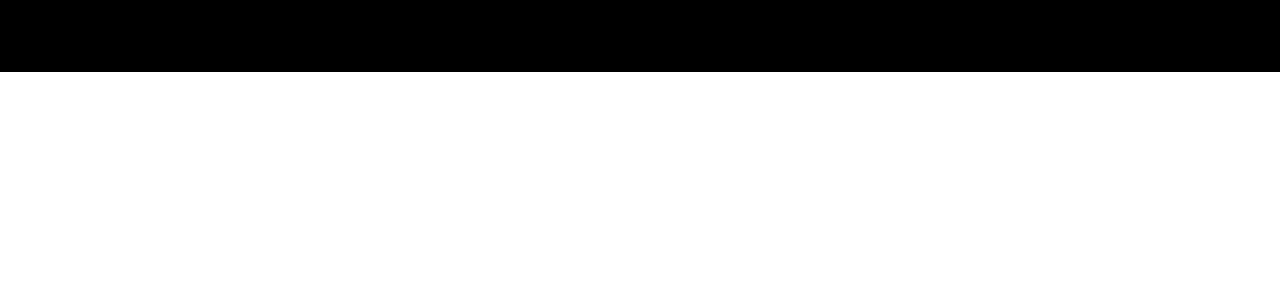
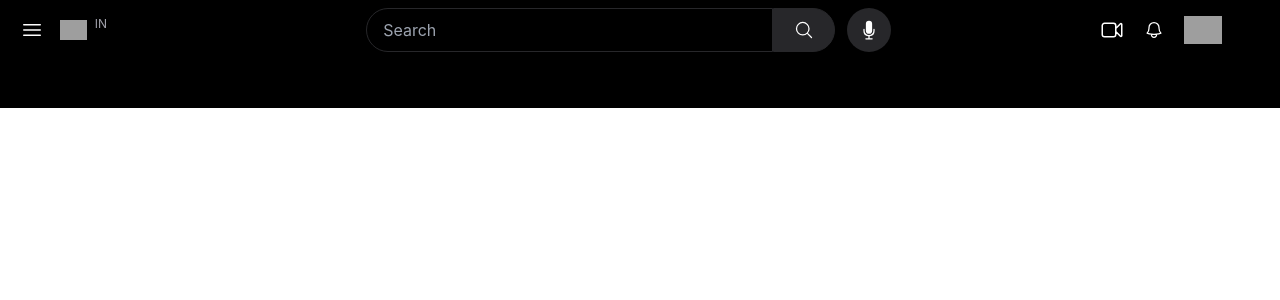
Before and after one commit to faraaz-e/youtube-clone, a React (Create React App) app: page / in a window 1280 px wide. Shown: the top 300 px of the page. Built offline with nearby package versions, Linux system fonts and the light colour scheme; grey boxes are pictures that could not be loaded.

Commit message:
Header UI created

```diff
--- a/src/components/Header.js
+++ b/src/components/Header.js
@@ -1,6 +1,111 @@
 const Header = () => {
   return (
-    <div>Header</div>
+    <div className="grid grid-flow-col">
+      <div className="flex col-span-2 py-2 px-5 items-center">
+        <button className="hidden md:block">
+          <svg
+            xmlns="http://www.w3.org/2000/svg"
+            fill="none"
+            viewBox="0 0 24 24"
+            strokeWidth="1.5"
+            stroke="currentColor"
+            className="w-6 h-6 text-white"
+          >
+            <path
+              strokeLinecap="round"
+              strokeLinejoin="round"
+              d="M3.75 6.75h16.5M3.75 12h16.5m-16.5 5.25h16.5"
+            />
+          </svg>
+        </button>
+
+        <img
+          className="h-5 pl-4"
+          alt="logo"
+          src="https://upload.wikimedia.org/wikipedia/commons/thumb/5/54/YouTube_dark_logo_2017.svg/1280px-YouTube_dark_logo_2017.svg.png"
+        />
+
+        <sup className="text-zinc-400 pl-2">IN</sup>
+      </div>
+
+      <div className="col-span-8 flex justify-center py-2">
+        <input
+          type="text"
+          className="py-2 px-4 border border-solid border-zinc-800 bg-black text-zinc-800 focus:border-blue-800 rounded-l-full w-1/2"
+          placeholder="Search"
+        />
+
+        <button className="py-2 px-5 border border-solid border-zinc-800 bg-zinc-800 hover:bg-zinc-700 rounded-r-full">
+          <svg
+            xmlns="http://www.w3.org/2000/svg"
+            fill="none"
+            viewBox="0 0 24 24"
+            strokeWidth="1.5"
+            stroke="currentColor"
+            className="w-5 h-5 text-white"
+          >
+            <path
+              strokeLinecap="round"
+              strokeLinejoin="round"
+              d="M21 21l-5.197-5.197m0 0A7.5 7.5 0 105.196 5.196a7.5 7.5 0 0010.607 10.607z"
+            />
+          </svg>
+        </button>
+
+        <button className="mx-3 p-3 bg-zinc-800 hover:bg-zinc-700 rounded-full text-white hidden md:block">
+          <svg
+            xmlns="http://www.w3.org/2000/svg"
+            viewBox="0 0 24 24"
+            fill="currentColor"
+            className="w-5 h-5"
+          >
+            <path d="M8.25 4.5a3.75 3.75 0 117.5 0v8.25a3.75 3.75 0 11-7.5 0V4.5z" />
+            <path d="M6 10.5a.75.75 0 01.75.75v1.5a5.25 5.25 0 1010.5 0v-1.5a.75.75 0 011.5 0v1.5a6.751 6.751 0 01-6 6.709v2.291h3a.75.75 0 010 1.5h-7.5a.75.75 0 010-1.5h3v-2.291a6.751 6.751 0 01-6-6.709v-1.5A.75.75 0 016 10.5z" />
+          </svg>
+        </button>
+      </div>
+
+      <div className="p-2 col-span-2 flex justify-center items-center space-x-5">
+        <button className="hidden md:block">
+          <svg
+            xmlns="http://www.w3.org/2000/svg"
+            fill="none"
+            viewBox="0 0 24 24"
+            strokeWidth="1.5"
+            stroke="currentColor"
+            className="w-6 h-6 text-white hidden md:block"
+          >
+            <path
+              strokeLinecap="round"
+              d="M15.75 10.5l4.72-4.72a.75.75 0 011.28.53v11.38a.75.75 0 01-1.28.53l-4.72-4.72M4.5 18.75h9a2.25 2.25 0 002.25-2.25v-9a2.25 2.25 0 00-2.25-2.25h-9A2.25 2.25 0 002.25 7.5v9a2.25 2.25 0 002.25 2.25z"
+            />
+          </svg>
+        </button>
+
+        <button>
+          <svg
+            xmlns="http://www.w3.org/2000/svg"
+            fill="none"
+            viewBox="0 0 24 24"
+            strokeWidth="1.5"
+            stroke="currentColor"
+            className="w-5 h-5 text-white"
+          >
+            <path
+              strokeLinecap="round"
+              strokeLinejoin="round"
+              d="M14.857 17.082a23.848 23.848 0 005.454-1.31A8.967 8.967 0 0118 9.75v-.7V9A6 6 0 006 9v.75a8.967 8.967 0 01-2.312 6.022c1.733.64 3.56 1.085 5.455 1.31m5.714 0a24.255 24.255 0 01-5.714 0m5.714 0a3 3 0 11-5.714 0"
+            />
+          </svg>
+        </button>
+
+        <img
+          className="h-7"
+          alt="user"
+          src="https://www.nicepng.com/png/full/136-1366211_group-of-10-guys-login-user-icon-png.png"
+        />
+      </div>
+    </div>
   );
 };
 
```
